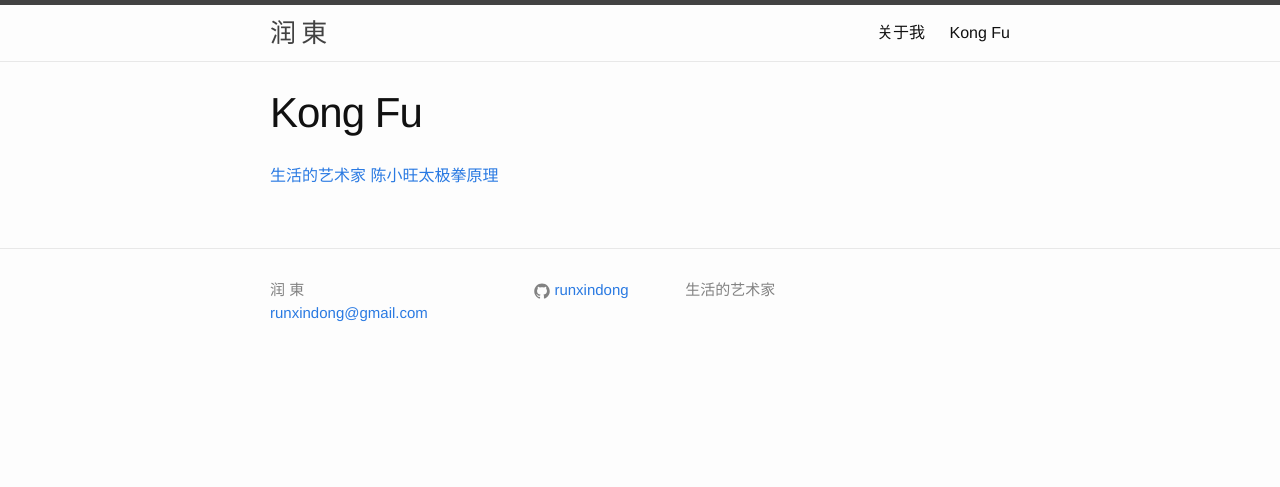
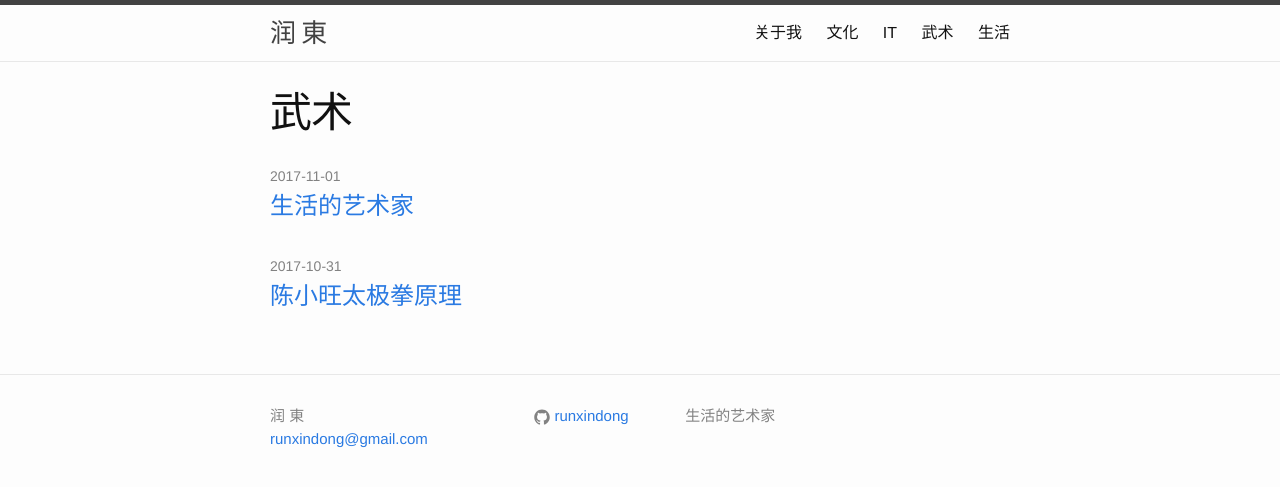
Before and after one commit to runxindong/runxindong.github.io, a Jekyll site: the page built from category/kongfu.html, in a window 1280 px wide. Shown: the top 487 px of the page. Built offline with Jekyll 4.4.1, drawn with Linux system fonts in a browser that asks for light colours; nearby versions of some CDN libraries.

Commit message:
categories

```diff
--- a/_layouts/category.html
+++ b/_layouts/category.html
@@ -1,9 +1,13 @@
 ---
 layout: page
 ---
-
-{% for post in site.categories[page.category] %}
-    <a href="{{ post.url | absolute_url }}">
-      {{ post.title }}
-    </a>
-{% endfor %}
+<ul class="post-list">
+    {% for post in site.categories[page.category] %}
+      <li>
+        <span class="post-meta">{{ post.date | date: "%Y-%m-%d" }}</span>
+        <h2>
+          <a class="post-link" href="{{ post.url | prepend: site.baseurl }}">{{ post.title }}</a>
+        </h2>
+      </li>
+    {% endfor %}
+</ul>
--- /dev/null
+++ b/category/culture.html
@@ -0,0 +1,5 @@
+---
+layout: category
+title: 文化
+category: culture
+---
--- /dev/null
+++ b/category/it.html
@@ -0,0 +1,5 @@
+---
+layout: category
+title: IT
+category: it
+---
--- a/category/kongfu.html
+++ b/category/kongfu.html
@@ -1,5 +1,5 @@
 ---
 layout: category
-title: Kong Fu
+title: 武术
 category: kongfu
 ---
--- /dev/null
+++ b/category/life.html
@@ -0,0 +1,5 @@
+---
+layout: category
+title: 生活
+category: life
+---
```
Also changed, not shown: _posts/2017-10-09-lao-zu-si.md (+1 -1 lines).
